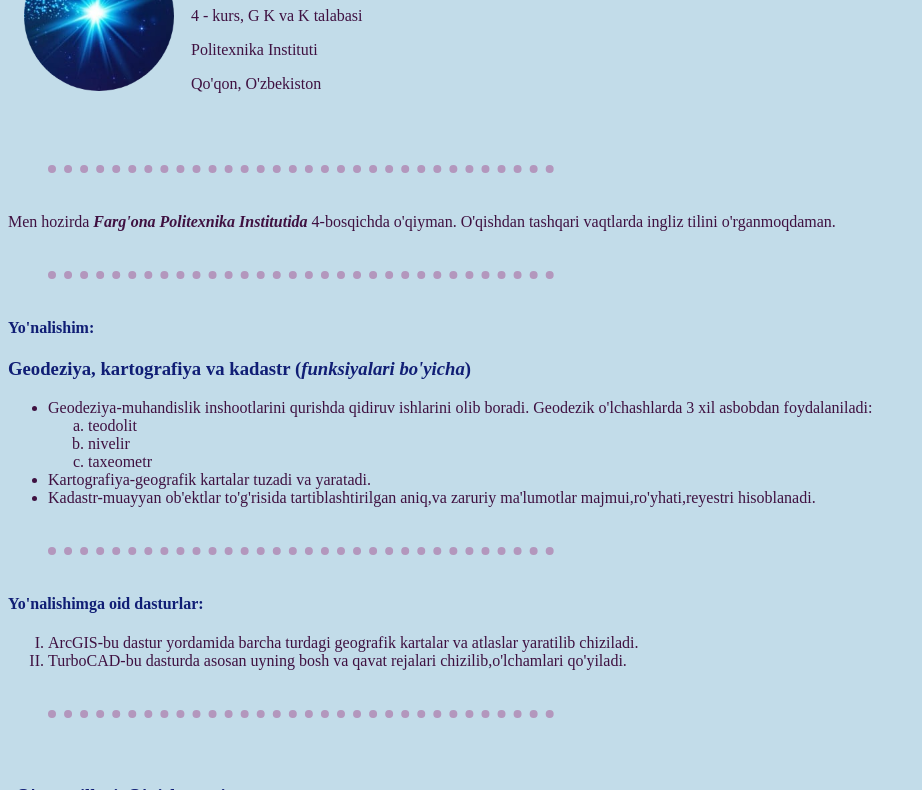
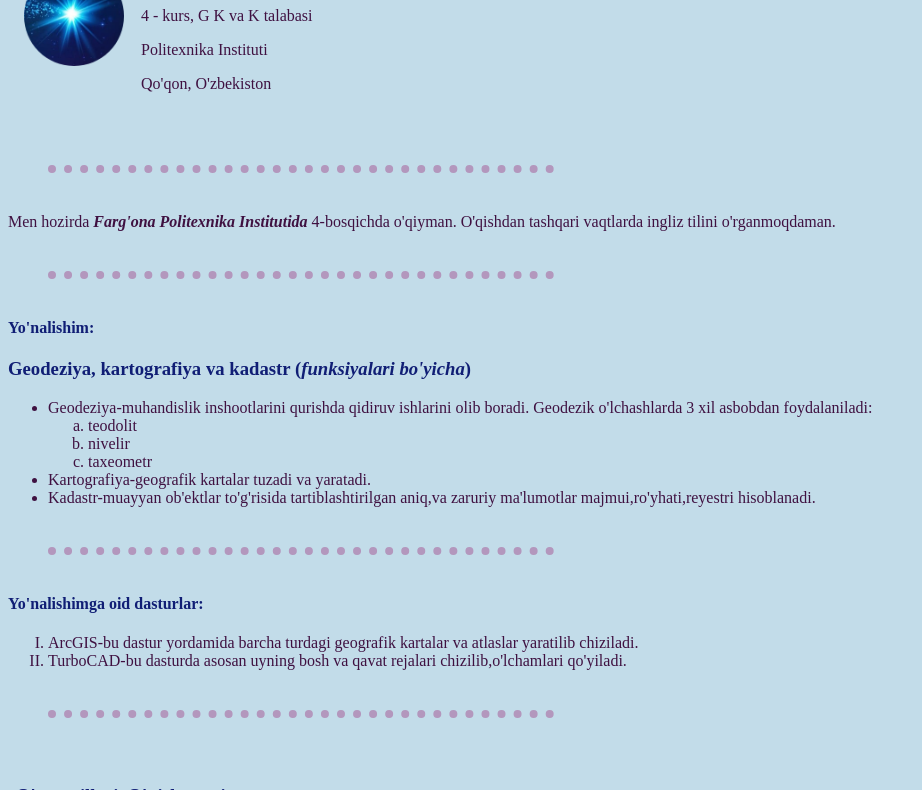
Before and after one commit to star2024/shaxsiyvebsaytim, a plain HTML site: page index.html in a window 1280 px wide. Shown: the part 97-887 px from the top of the page, without its empty margins (0-922 px from the left). Drawn offline with Linux system fonts and the light colour scheme.

Commit message:
Add files via upload

```diff
--- a/index.html
+++ b/index.html
@@ -34,20 +34,20 @@ margin: 40px ;
 }
 
   </style>
-<body>
 
 
+
+<body>
 <table cellspacing="15">
  <tr>
-  <td><img src="image.png" widht="150" height="150" alt="rasm yo'q">
-   </td>
+    <td><img src="image.png" widht="100px" height="100px" alt="rasm yo'q"></td>
     <td>
-     <h1>Karimova Arofatxon</h1>
-     <p>4 - kurs, G K va K  talabasi</p>
-     <p>Politexnika   Instituti</p>
-     <p>Qo'qon,   O'zbekiston</p>
+      <h1>Karimova Arofatxon</h1>
+      <p>4 - kurs, G K va K  talabasi</p>
+      <p>Politexnika   Instituti</p>
+      <p>Qo'qon,   O'zbekiston</p>
 
-  </td>
+    </td>
  </tr>
 </table>
 <hr>
```
